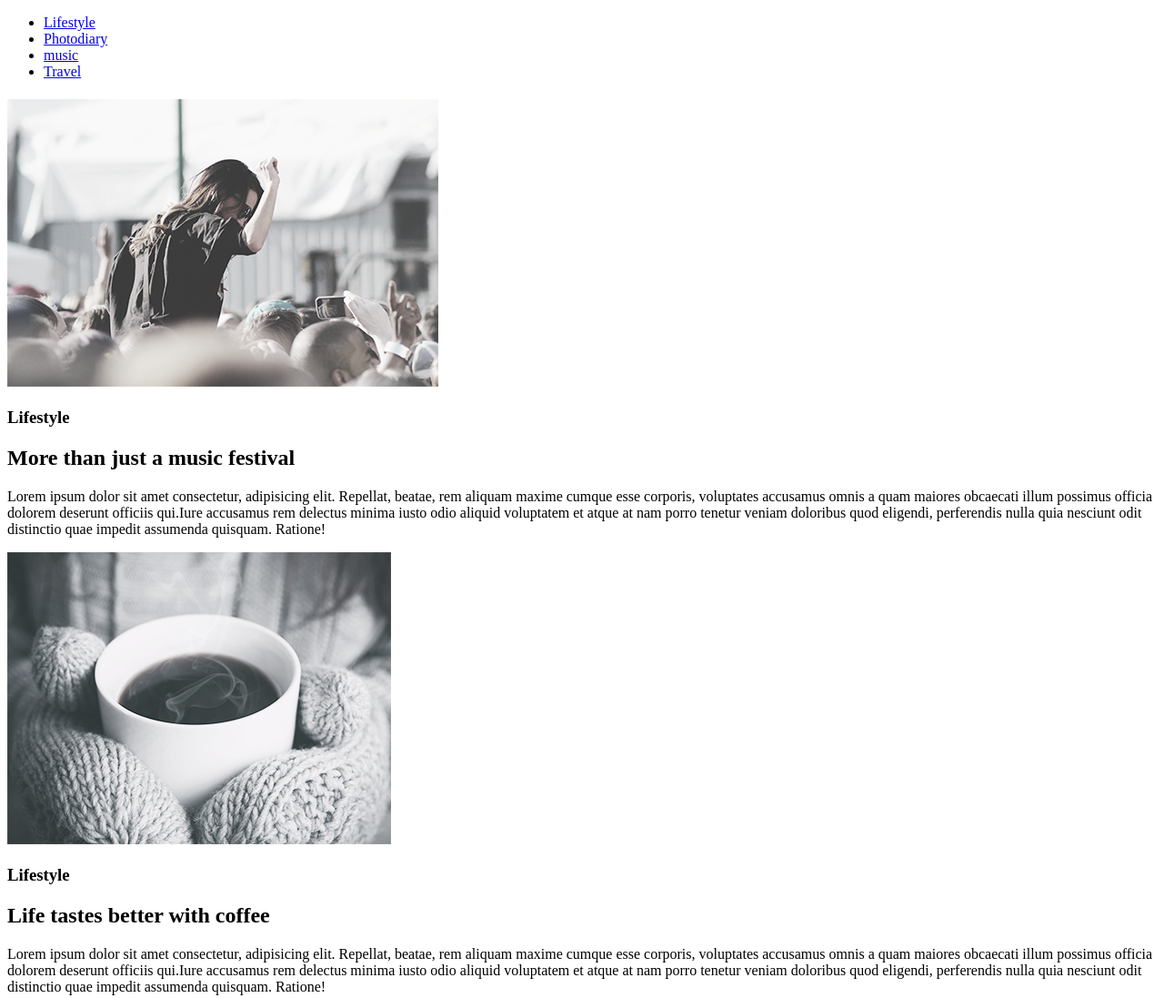
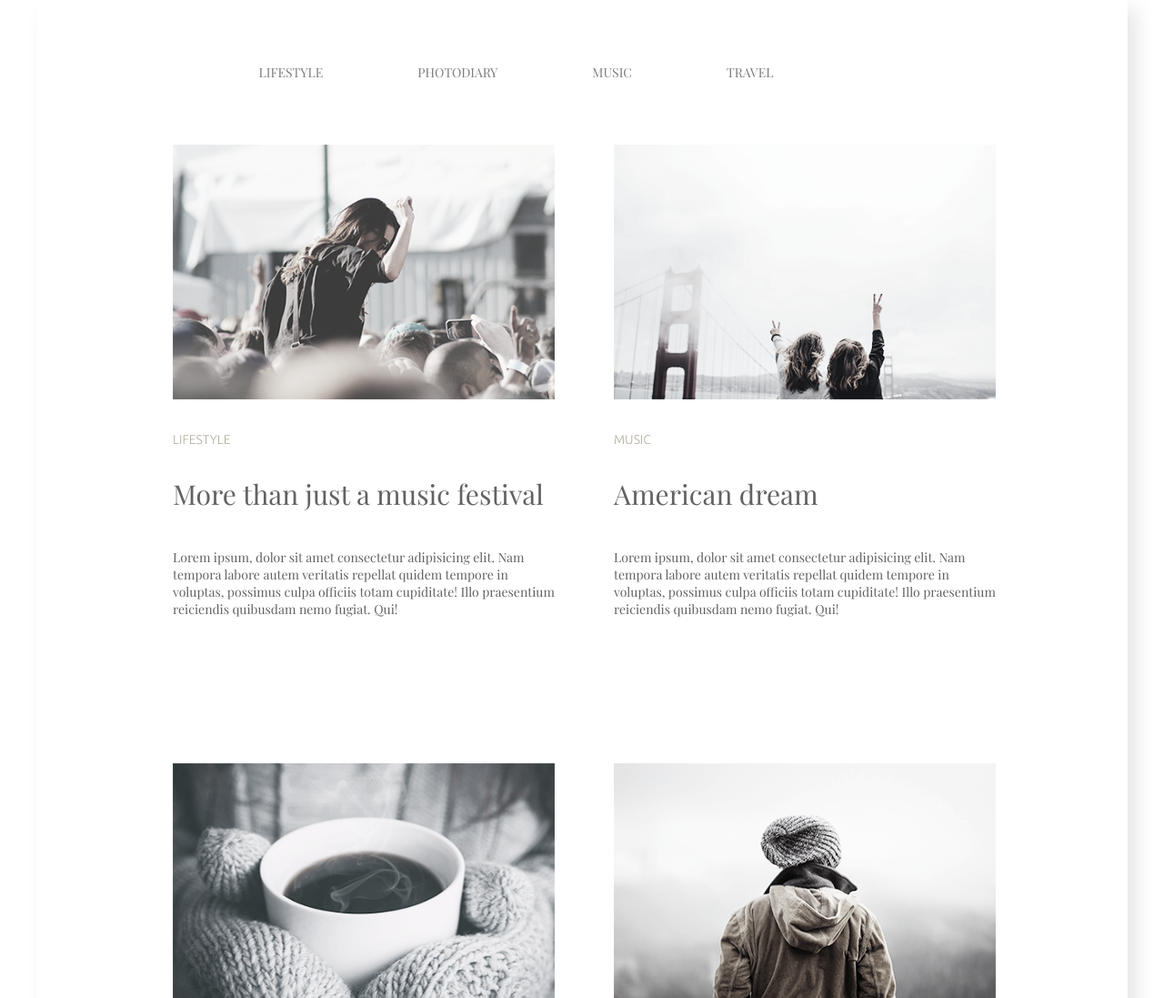
Before and after one commit to MaxKolosovskiy/MaxKolosovskiy.github.io, a plain HTML site: page homework-1/index.html in a window 1280 px wide. Shown: the top 1097 px of the page at 91% size. Drawn offline with nearby package versions, Linux system fonts and the light colour scheme.

Commit message:
added css

```diff
--- /dev/null
+++ b/homework-1/css/styles.css
@@ -0,0 +1,117 @@
+header {
+    text-align: center;
+    padding: 20px;
+}
+
+.menu {
+    margin: 50px;
+    color: #7D7D7D;
+    font-size: 14px;
+    display: inline-block;
+    font-family: 'Playfair Display', serif;
+    font-style: normal;
+    font-weight: normal;
+    line-height: 19px;
+
+}
+
+.menu:hover {
+    color: #03A9F4;
+}
+
+.img_all {
+    width: 420px;
+    height: 280px;
+}
+
+body {
+    position:relative;
+    height: 2236px;
+    margin: auto;
+    color: #626262;
+}
+
+.container_right {
+    float: right;
+    width: 420px;
+    height: 250px;
+}
+
+.container_left {
+    float: left;
+    width: 420px;
+    height: 250px;
+    padding-left: 150px;
+    padding-right: 65px;
+    padding-top: 0px;
+    padding-bottom: 0px;
+}
+
+.container {
+    display: flex;
+    width: 1200px;
+    margin-left: auto;
+    margin-right: auto;
+
+    background-color: #ffffff;
+    box-shadow: 10px 10px 20px 0px hsla(0, 0%, 0%, 0.1);
+}
+
+h3 {
+    font-family: "Ubuntu";
+    font-style: normal;
+    font-weight: 300;
+    font-size: 14px;
+    line-height: 16px;
+    color: #B4AD9E;
+    margin-top: 32px;
+}
+
+h2 {
+    font-family: "Playfair Display";
+    font-style: normal;
+    font-weight: normal;
+    font-size: 30px;
+    line-height: 40px;
+    color: #626262;
+    margin-top: 32px;
+}
+
+p {
+    font-family: "Playfair Display";
+    font-style: normal;
+    font-weight: normal;
+    font-size: 14px;
+    line-height: 19px;
+    color: #626262;
+    margin-top: 40px;
+    margin-bottom: 160px;
+}
+
+button {
+    border: 1px solid #626262;
+    position: absolute;
+    width: 165px;
+    height: 60px;
+    left: 508px;
+    top: 2106px;
+    font-family: "Playfair Display";
+    font-style: normal;
+    font-weight: normal;
+    font-size: 14px;
+    line-height: 19px;
+    background: white;
+    color: #626262;
+
+}
+
+footer {
+    height: 1200px;
+    display: inline-block;
+    float: right;
+}
+
+
+a {
+    text-decoration: none;
+}
--- a/homework-1/index.html
+++ b/homework-1/index.html
@@ -5,87 +5,96 @@
     <meta charset="UTF-8">
     <meta name="viewport" content="width=device-width, initial-scale=1.0">
     <title>Dz_1/Max.Kolosovskyi</title>
+    <link href="https://fonts.googleapis.com/css2?family=Playfair+Display&family=Ubuntu:wght@300&display=swap"
+        rel="stylesheet">
+    <link href="css/styles.css" rel="stylesheet">
 </head>
 
-<body>
+<body class="container">
+    <div>
         <header>
-        <nav class="">
-            <ul>
-                <li>
-                    <a href="#">
-                        <href>Lifestyle</href>
+            <nav>
+                <a class="menu" href="#">
+                    <href>LIFESTYLE</href>
                 </a>
-                </li>
-                <li>
-                    <a href="#">
-                        <href>Photodiary</href>
+
+                <a class="menu" href="#">
+                    <href>PHOTODIARY</href>
                 </a>
-                </li>
-                <li>
-                    <a href="#">
-                        <href>music</href>
+
+                <a class="menu" href="#">
+                    <href>MUSIC</href>
                 </a>
-                </li>
-                <li>
-                    <a href="#">
-                        <href>Travel</href>
+                <a class="menu" href="#">
+                    <href>TRAVEL</href>
                 </a>
-                </li>
-            </ul>
             </nav>
         </header>
         <main class="cards">
+            <div class="container_left">
                 <div class="card">
-            <h1></h1>
-            <img src="./images/1.png" alt="Дівчина в натовпі">
-            <h3>Lifestyle</h3>
+
+                    <img class="img_all" src="./images/1.png" alt="Дівчина в натовпі">
+                    <h3>LIFESTYLE</h3>
                     <h2>More than just a music festival</h2>
-            <p>Lorem ipsum dolor sit amet consectetur, adipisicing elit. Repellat, beatae, rem aliquam maxime cumque
-                esse corporis, voluptates accusamus omnis a quam maiores obcaecati illum possimus officia dolorem
-                deserunt officiis qui.Iure accusamus rem delectus minima iusto odio aliquid voluptatem et atque at nam
-                porro tenetur veniam doloribus quod eligendi, perferendis nulla quia nesciunt odit distinctio quae
-                impedit assumenda quisquam. Ratione!</p>
+                    <p>Lorem ipsum, dolor sit amet consectetur adipisicing elit. Nam tempora labore autem veritatis
+                        repellat quidem tempore in voluptas, possimus culpa officiis totam cupiditate! Illo praesentium
+                        reiciendis quibusdam nemo fugiat. Qui!
+
+                    </p>
                 </div>
                 <div class="card">
-            <img src="./images/2.png" alt="Кава">
-            <h3>Lifestyle</h3>
+                    <img class="img_all" src="./images/2.png" alt="Кава">
+                    <h3>PHOTODIARY</h3>
                     <h2>Life tastes better with coffee</h2>
-            <p>Lorem ipsum dolor sit amet consectetur, adipisicing elit. Repellat, beatae, rem aliquam maxime cumque
-                esse corporis, voluptates accusamus omnis a quam maiores obcaecati illum possimus officia dolorem
-                deserunt officiis qui.Iure accusamus rem delectus minima iusto odio aliquid voluptatem et atque at nam
-                porro tenetur veniam doloribus quod eligendi, perferendis nulla quia nesciunt odit distinctio quae
-                impedit assumenda quisquam. Ratione!</p>
+                    <p>Lorem ipsum, dolor sit amet consectetur adipisicing elit. Nam tempora labore autem veritatis
+                        repellat quidem tempore in voluptas, possimus culpa officiis totam cupiditate! Illo praesentium
+                        reiciendis quibusdam nemo fugiat. Qui!</p>
                 </div>
                 <div class="card">
-            <img src="./images/3.png" alt="Дівчата біля моста">
-            <h3>Photodiary</h3>
+                    <img class="img_all" src="./images/2.png" alt="Кава">
+                    <h3>LIFESTYLE</h3>
+                    <h2>Top 10 song for running</h2>
+                    <p>Lorem ipsum, dolor sit amet consectetur adipisicing elit. Nam tempora labore autem veritatis
+                        repellat quidem tempore in voluptas, possimus culpa officiis totam cupiditate! Illo praesentium
+                        reiciendis quibusdam nemo fugiat. Qui!</p>
+                </div>
+            </div>
+            <div class="container_right">
+                <div class="card">
+                    <img class="img_all" src="./images/3.png" alt="Дівчата біля моста">
+                    <h3>MUSIC</h3>
                     <h2>American dream</h2>
-            <p>Lorem ipsum dolor sit amet consectetur, adipisicing elit. Repellat, beatae, rem aliquam maxime cumque
-                esse corporis, voluptates accusamus omnis a quam maiores obcaecati illum possimus officia dolorem
-                deserunt officiis qui.Iure accusamus rem delectus minima iusto odio aliquid voluptatem et atque at nam
-                porro tenetur veniam doloribus quod eligendi, perferendis nulla quia nesciunt odit distinctio quae
-                impedit assumenda quisquam. Ratione!</p>
+                    <p>Lorem ipsum, dolor sit amet consectetur adipisicing elit. Nam tempora labore autem veritatis
+                        repellat quidem tempore in voluptas, possimus culpa officiis totam cupiditate! Illo praesentium
+                        reiciendis quibusdam nemo fugiat. Qui!</p>
                 </div>
                 <div class="card">
-            <img src="./images/4.png" alt="Одинокий хлопець">
-            <h3>Photodiary</h3>
+                    <img class="img_all" src="./images/4.png" alt="Одинокий хлопець">
+                    <h3>PHOTODIARY</h3>
                     <h2>A day exploring the Alps</h2>
-            <p>Lorem ipsum dolor sit amet consectetur, adipisicing elit. Repellat, beatae, rem aliquam maxime cumque
-                esse corporis, voluptates accusamus omnis a quam maiores obcaecati illum possimus officia dolorem
-                deserunt officiis qui.Iure accusamus rem delectus minima iusto odio aliquid voluptatem et atque at nam
-                porro tenetur veniam doloribus quod eligendi, perferendis nulla quia nesciunt odit distinctio quae
-                impedit assumenda quisquam. Ratione!</p>
+                    <p>Lorem ipsum, dolor sit amet consectetur adipisicing elit. Nam tempora labore autem veritatis
+                        repellat quidem tempore in voluptas, possimus culpa officiis totam cupiditate! Illo praesentium
+                        reiciendis quibusdam nemo fugiat. Qui!</p>
                 </div>
-        <div class="button">
-            <button>
-                Load More
-            </button>
+                <div class="card">
+                    <img class="img_all" src="./images/2.png" alt="Кава">
+                    <h3>LIFESTYLE</h3>
+                    <h2>Cold winter days</h2>
+                    <p>Lorem ipsum, dolor sit amet consectetur adipisicing elit. Nam tempora labore autem veritatis
+                        repellat quidem tempore in voluptas, possimus culpa officiis totam cupiditate! Illo praesentium
+                        reiciendis quibusdam nemo fugiat. Qui!</p>
+                </div>
             </div>
 
         </main>
-    <footer>
+        <footer class="footer_top">
+            <div class="button_footer">
+                <button>Load more</button>
+            </div>
         </footer>
 
 </body>
+</div>
 
 </html>
```
Also changed, not shown: homework-1/fonts/OFL.txt (added), homework-1/fonts/PlayfairDisplay-Italic-VariableFont_wght.ttf (added), homework-1/fonts/PlayfairDisplay-VariableFont_wght.ttf (added), homework-1/fonts/README.txt (added), homework-1/fonts/static/PlayfairDisplay-Black.ttf (added), homework-1/fonts/static/PlayfairDisplay-BlackItalic.ttf (added), homework-1/fonts/static/PlayfairDisplay-Bold.ttf (added), homework-1/fonts/static/PlayfairDisplay-BoldItalic.ttf (added), homework-1/fonts/static/PlayfairDisplay-ExtraBold.ttf (added), homework-1/fonts/static/PlayfairDisplay-ExtraBoldItalic.ttf (added), homework-1/fonts/static/PlayfairDisplay-Italic.ttf (added), homework-1/fonts/static/PlayfairDisplay-Medium.ttf (added), homework-1/fonts/static/PlayfairDisplay-MediumItalic.ttf (added), homework-1/fonts/static/PlayfairDisplay-Regular.ttf (added), 2 more files, 1 other file. Lines whose indentation alone changed are shown as unchanged.
